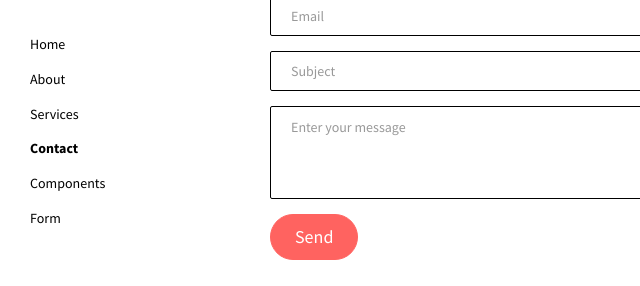
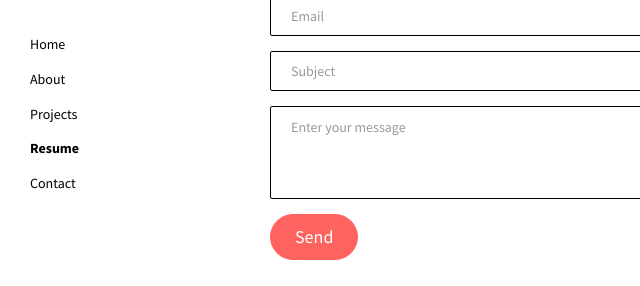
Before and after one commit to rahmad27/rahmad27.github.io, a plain HTML site: page contact.html in a window 1280 px wide. Shown: the part 198-484 px from the top of the page, 0-640 px from the left. Drawn offline with nearby package versions, Linux system fonts and the light colour scheme.

Commit message:
Update contact.html

```diff
--- a/contact.html
+++ b/contact.html
@@ -48,10 +48,9 @@
       <ul class="nav">
         <li><a href="./index.html" title="">Home</a></li>
         <li><a href="./about.html" title="">About</a></li>
-        <li><a href="./services.html" title="">Services</a></li>
-        <li><a href="./contact.html" title="">Contact</a></li>
-        <li><a href="./components.html" title="">Components</a></li>
-        <li><a href="./form.html" title="">Form</a></li>
+        <li><a href="./services.html" title="">Projects</a></li>
+        <li><a href="./contact.html" title="">Resume</a></li>
+        <li><a href="./form.html" title="">Contact</a></li>
 
       </ul>
 
```
